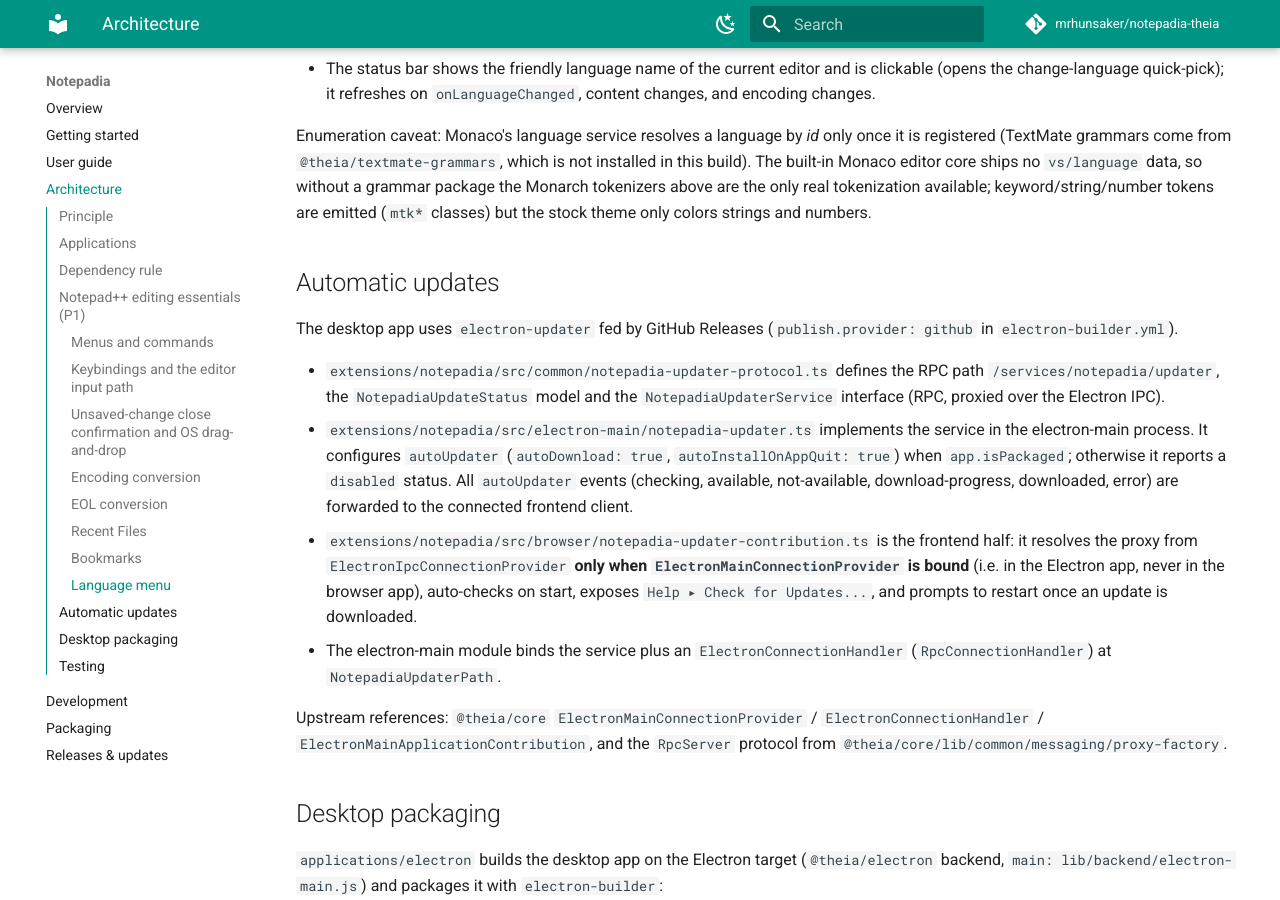
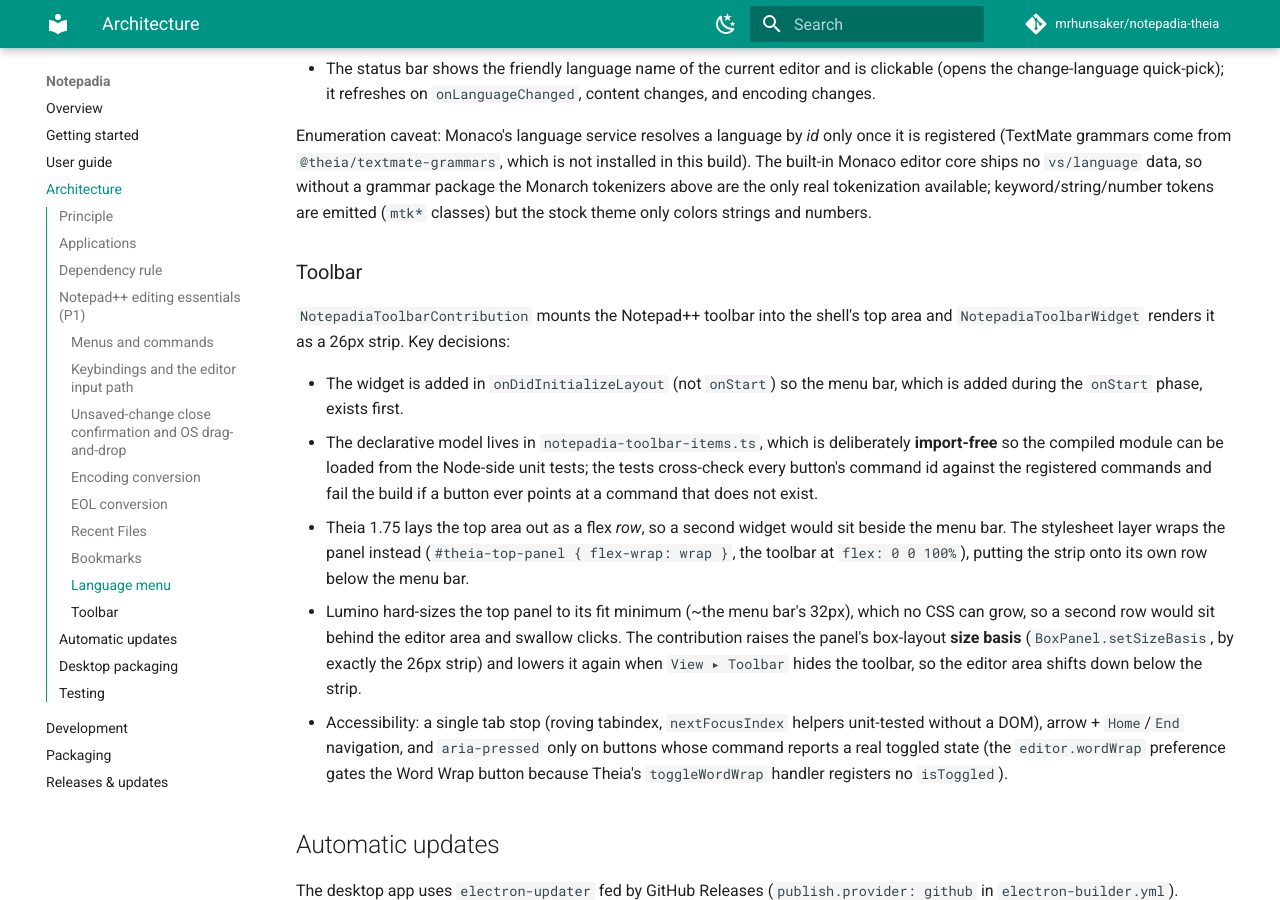
Before and after one commit to mrhunsaker/notepadia-theia, an MkDocs documentation site: the page built from docs/architecture.md, in a window 1280 px wide and 900 px high, scrolled down 4679 px. Built offline with MkDocs 1.6.1 and Material for MkDocs 9.7.7, drawn with Linux system fonts in a browser that asks for light colours; comment, search, counter and statistics services are not loaded.

Commit message:
Adding additionafeat(ui): reduce shell chrome to the Notepad++ window surfacel functions. YUpdated documentation

```diff
--- a/docs/architecture.md
+++ b/docs/architecture.md
@@ -228,6 +228,35 @@ which is not installed in this build). The built-in Monaco editor core ships no
 are the only real tokenization available; keyword/string/number tokens are
 emitted (`mtk*` classes) but the stock theme only colors strings and numbers.
 
+### Toolbar
+
+`NotepadiaToolbarContribution` mounts the Notepad++ toolbar into the shell's
+top area and `NotepadiaToolbarWidget` renders it as a 26px strip. Key
+decisions:
+
+- The widget is added in `onDidInitializeLayout` (not `onStart`) so the menu
+  bar, which is added during the `onStart` phase, exists first.
+- The declarative model lives in `notepadia-toolbar-items.ts`, which is
+  deliberately **import-free** so the compiled module can be loaded from the
+  Node-side unit tests; the tests cross-check every button's command id
+  against the registered commands and fail the build if a button ever points
+  at a command that does not exist.
+- Theia 1.75 lays the top area out as a flex *row*, so a second widget would
+  sit beside the menu bar. The stylesheet layer wraps the panel instead
+  (`#theia-top-panel { flex-wrap: wrap }`, the toolbar at `flex: 0 0 100%`),
+  putting the strip onto its own row below the menu bar.
+- Lumino hard-sizes the top panel to its fit minimum (~the menu bar's 32px),
+  which no CSS can grow, so a second row would sit behind the editor area and
+  swallow clicks. The contribution raises the panel's box-layout **size
+  basis** (`BoxPanel.setSizeBasis`, by exactly the 26px strip) and lowers it
+  again when `View ▸ Toolbar` hides the toolbar, so the editor area shifts
+  down below the strip.
+- Accessibility: a single tab stop (roving tabindex, `nextFocusIndex` helpers
+  unit-tested without a DOM), arrow + `Home`/`End` navigation, and
+  `aria-pressed` only on buttons whose command reports a real toggled state
+  (the `editor.wordWrap` preference gates the Word Wrap button because Theia's
+  `toggleWordWrap` handler registers no `isToggled`).
+
 ## Automatic updates
 
 The desktop app uses `electron-updater` fed by GitHub Releases
```
Also changed, not shown: README.md (+31 -13 lines), docs/index.md (+15 -1 lines), docs/usage.md (+22 -0 lines).
